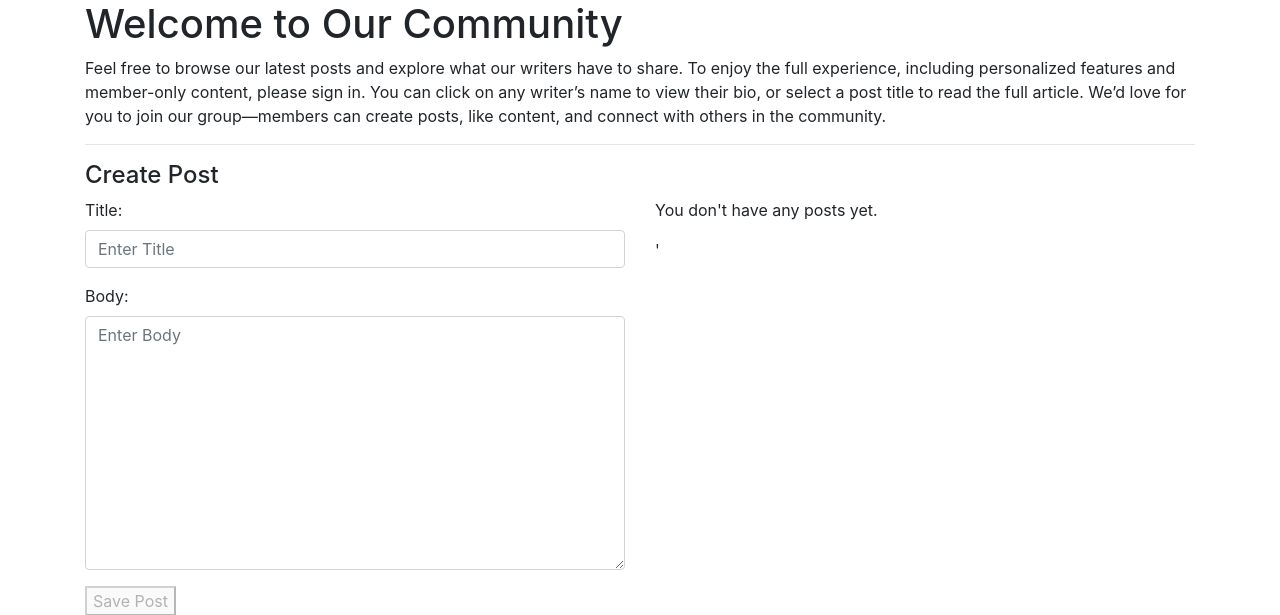
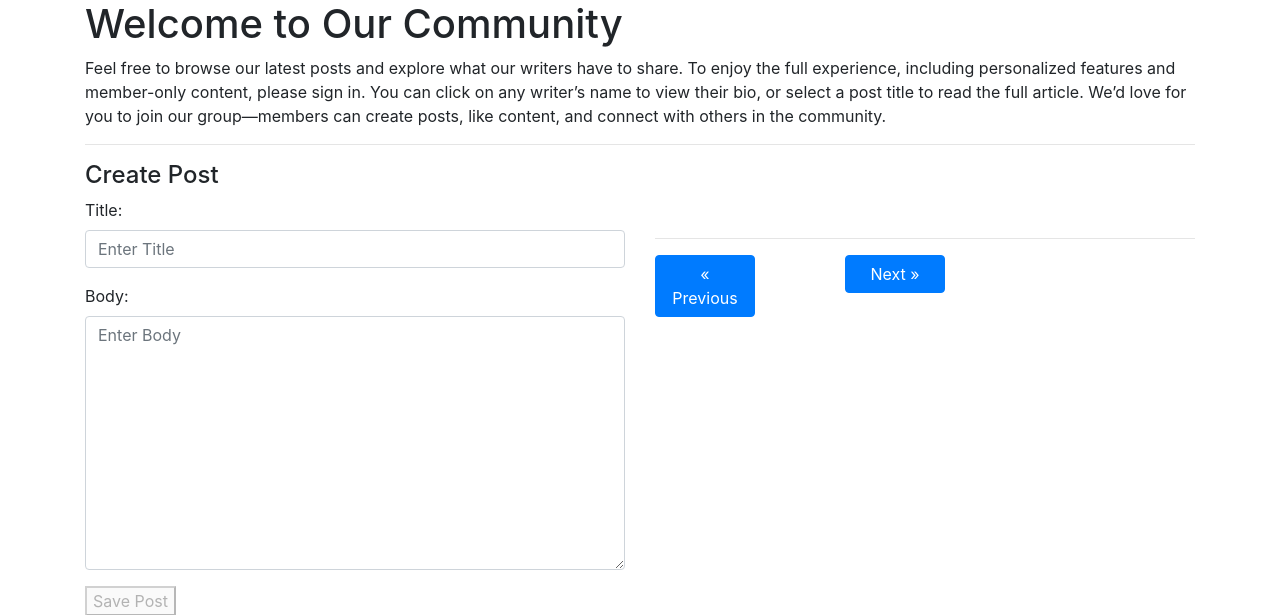
Before and after one commit to Lizanne-B33/network-3, a Django app: page / in a window 1280 px wide. Shown: the part 56-671 px from the top of the page. Run offline with Django 5.2, Linux system fonts and the light colour scheme; a user stored in the database is signed in; data comes from the database, SQL or seed files in the repository; both versions use the stored data as it was after the commit; some libraries are stand-ins or nearby versions; some web fonts are replaced.

Commit message:
looking good so far - need to add listeners for buttons

```diff
--- a/network/static/network/feed.js
+++ b/network/static/network/feed.js
@@ -9,12 +9,10 @@ if (
     load_feed(0)
     //console.log(memberName)
     if (memberName) {
-      console.log(memberName)
       formatted_username = username_format(memberName)
-      console.log(formatted_username)
       document.getElementById('nav_username').innerHTML =
         '<strong>' + formatted_username + '</strong>'
-      load_member_feed(memberName)
+      load_member_feed(memberName, 0)
     }
     // Listener for adding posts.  Triggers the submit button to disabled=true when the user inputs.
     const bodyElement = document.getElementById('id_body')
@@ -86,35 +84,29 @@ function load_feed(direction) {
       console.error('There was a problem with the fetch operation:', error)
     })
 }
-function load_single_feed(username) {
+
+function load_member_feed(memberName, direction) {
   // variables
-  // Clear the div so I don't get duplicates
-  document.querySelector('#profile-posts').innerHTML = ''
-  // Get Posts
-  fetch(`/api/single_feed/${username}`)
-    .then(response => response.json())
-    .then(posts => {
-      // send to format the list
-      if (Array.isArray(posts)) {
-        format_feed(posts, '#profile-posts')
-      } else {
-        document.getElementById('no-posts-msg').textContent = posts.text
-      }
-    })
-}
-function load_member_feed(memberName) {
-  // variables
-  username = memberName
-  //console.log(username)
+  created_by = memberName
+
+  // track page
+  page = page + direction
+
   // set views:
   show_member_post_view()
-  // Get Posts
+
+  // clears the posts from previous page.
+  document.getElementById('member-post-list').innerHTML = '' // Clear old posts
+
+  // activates post button if there is any input in the body.
   const bodyElement = document.getElementById('id_body')
   if (bodyElement) {
     bodyElement.addEventListener('input', activate_post_btn)
   }
   document.getElementById('create_edit_post').textContent = 'Create Post'
-  fetch(`/api/single_feed/${username}`)
+
+  // Get Posts
+  fetch(`/api/single_feed/${created_by}/${page} `)
     .then(response => response.json())
     .then(posts => {
       if (Array.isArray(posts)) {
@@ -124,7 +116,11 @@ function load_member_feed(memberName) {
         document.getElementById('no-posts-msg').textContent = posts.text
       }
     })
+    .catch(error => {
+      console.error('There was a problem with the fetch operation:', error)
+    })
 }
+
 function load_filtered_feed() {
   //document.querySelector('#filtered_posts').innerHTML = ''
   // Get Posts
@@ -406,7 +402,7 @@ function format_profile(member) {
   document.getElementById('follow-me').data_id = member.id
   document.getElementById('unfollow-me').data_id = member.id
 
-  load_single_feed(member.username)
+  load_member_feed(member.username)
 }
 
 function check_profile_owner(id) {
--- a/network/templates/network/index.html
+++ b/network/templates/network/index.html
@@ -35,7 +35,7 @@
                         <div class="col-12">
                             <img id="profile-img" class="img-fluid mx-0 d-block" alt="profile image" />
                         </div>
-                        <div class="col-12 mx=5" id="follow-btns">
+                        <div class="col-12 mx-5" id="follow-btns">
                             <!-- https://home.unicode.org/ -->
                             <button type="submit" class="follow-btn btn btn-default" id="follow-me" value="{{ user.id }}" disabled>
                                 &#x2795 &#x1F464 Follow
@@ -84,7 +84,16 @@
                 <div class="col-lg-6">
                     <div id="member-post-list">
                         <p id="no-posts-msg"></p>
-                        '
+                    </div>
+                    <br />
+                    <hr />
+                    <div id="pagination-mbr" class="row">
+                        <div id="p-previous-mbr" class="col-4">
+                            <button id="previous_btn_mbr" class="btn btn-primary pagination-btns" type="button">&laquo; Previous</button>
+                        </div>
+                        <div id="p-next-mbr" class="col-4">
+                            <button id="next_btn_mbr" class="btn btn-primary pagination-btns" type="button">Next &raquo;</button>
+                        </div>
                     </div>
                 </div>
             </div>
@@ -108,10 +117,10 @@
                     </div>
                     <div class="row">
                         <!--Header-->
-                        <div col-4>
+                        <div class="col-4">
                             <img id="sender-img" />
                         </div>
-                        <div col-8>
+                        <div class="col-8">
                             <p class="text-capitalize" id="post-sender"></p>
                             <p class="font-italic font-weight-light" id="post-date"></p>
                         </div>
--- a/network/urls.py
+++ b/network/urls.py
@@ -15,7 +15,7 @@ urlpatterns = [
     # API Routes
     path("api/feed/<int:page>", views.feed, name='api_feed'),
     path("api/single_profile/<id>", views.single_profile, name="single_profile"),
-    path("api/single_feed/<str:created_by>",
+    path("api/single_feed/<str:created_by>/<int:page>",
          views.single_feed, name="api_single_feed"),
     path("api/single_post/<id>", views.single_post, name="api_single_post"),
     path("api/check_like_status/<int:id>",
--- a/network/views.py
+++ b/network/views.py
@@ -234,7 +234,7 @@ def single_profile(request, id):
         return JsonResponse(member.serialize())
 
 
-def single_feed(request, created_by):
+def single_feed(request, created_by, page):
     # collects the data for the posts that were created by that user.
     # since created by is a FK, I need to look up the User object by user name then filter by the user.
     user = get_object_or_404(User, username=created_by)
```
Also changed, not shown: db.sqlite3.
